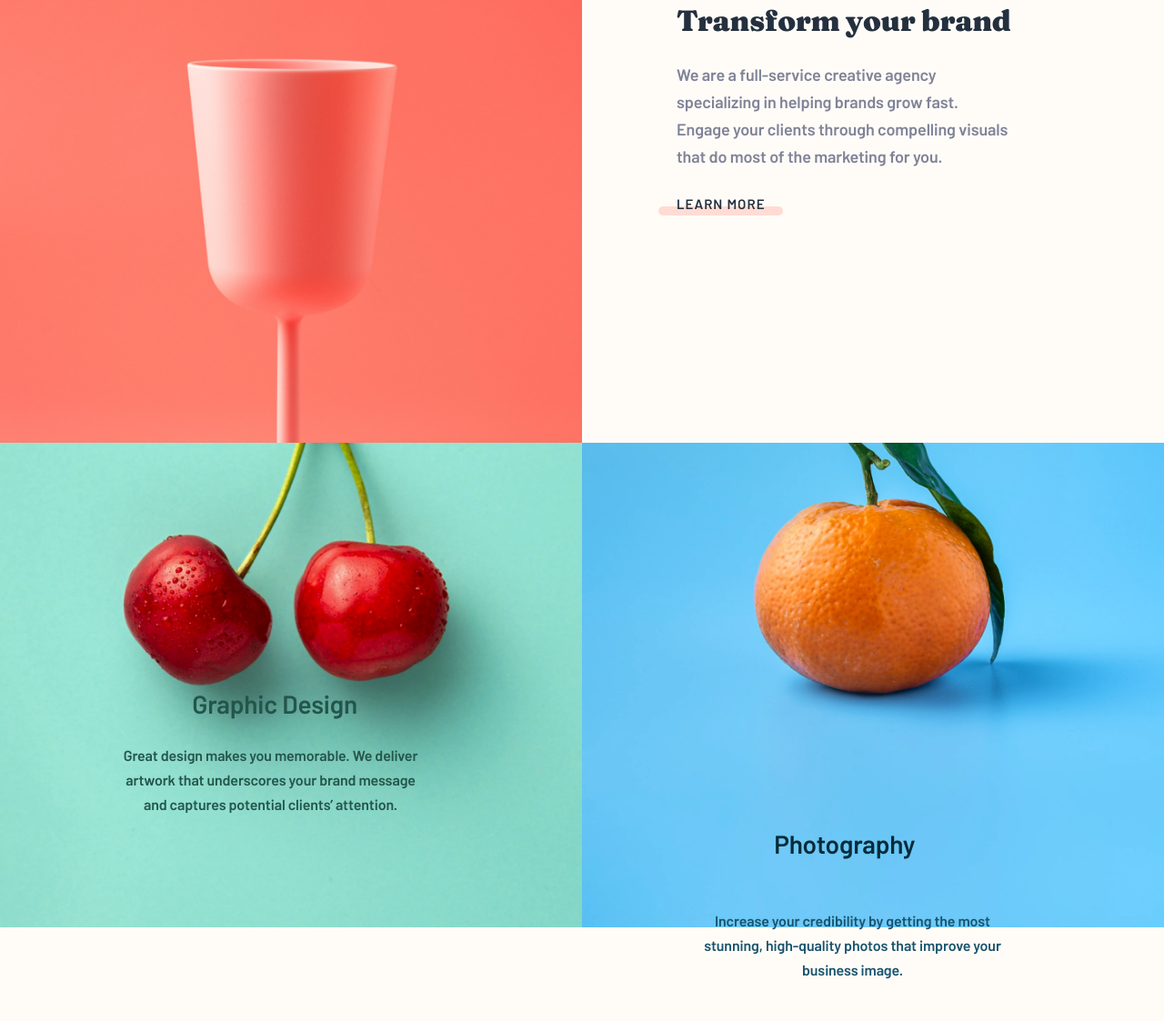
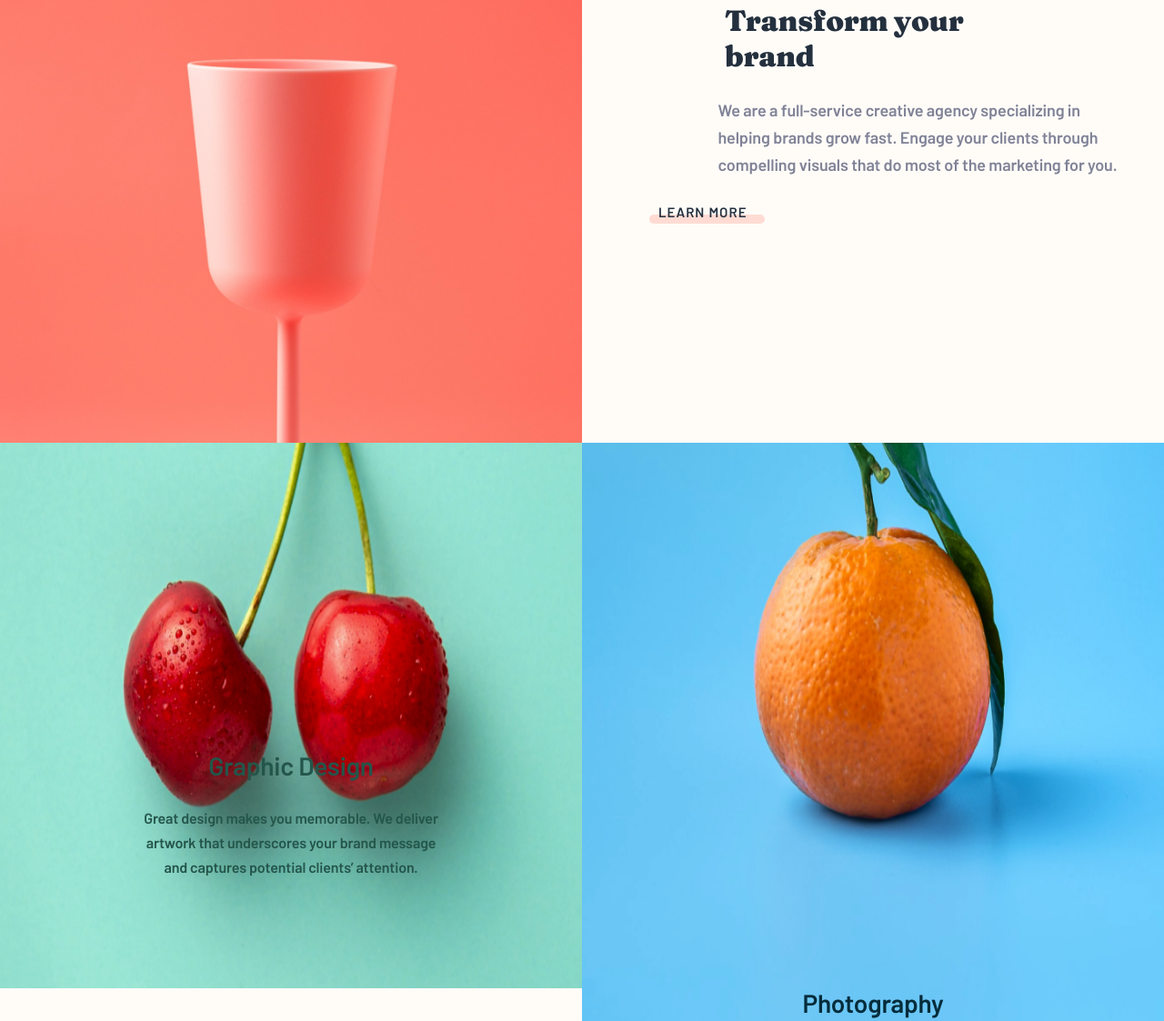
Before and after one commit to gujakupreishvili/sunnyside, a plain HTML site: page index.html in a window 1280 px wide. Shown: the part 1380-2503 px from the top of the page at 91% size. Drawn offline with Linux system fonts and the light colour scheme.

Commit message:
big change

```diff
--- a/style.css
+++ b/style.css
@@ -9,6 +9,7 @@ body{
   width: 100%;
   height: 100vh;
   background:#FFFCF8;
+  overflow-x: hidden;
 }
 header{
   display: flex;
@@ -454,6 +455,10 @@ footer{
     text-align: center;
     padding-top: 13px;
   }
+  #Contact:hover{
+    opacity: 0.25;
+
+  }
   .hamburger{
     display: none;
   }
@@ -478,25 +483,32 @@ footer{
   }
   .section1-text{
     width: 50%;
-    padding-left: 165px;
-    padding-right: 104px;
+    padding-left: 72px;
+    padding-right: 60px;
   }
   .section1-text h3{
    text-align: start;
-   width: 100%;
+   width: 360px;
+   margin-left: -75px;
   }
   .full-service{
     text-align: start;
-    width: 100%;
+    width: 445px;
   }
   .learn-more{
     width: 100%;
     align-self: self-start;
+    margin-left: -20px;
   }
   .section1-rect{
     align-self: start;
     width: 137px;
-    margin-left: -20px;
+    margin-left: -40px;
+    cursor: pointer;
+  }
+  .section1-rect:hover{
+    opacity: 1;
+    transition: 0.3s;
   }
   .section2{
     flex-direction: row;
@@ -511,57 +523,58 @@ footer{
   }
   .section2-text{
     width: 50%;
-    padding-right: 165px;
+    padding-right: 23pxpx;
     padding-left: 104px;
   }
   .section2-text h3{
     text-align: start;
-    width: 100%;
+    width: 360px;
+    margin-left: -70px;
   }
   .section2-rect{
     align-self: start;
-    width: 137px;
-    margin-left: -20px;
+    width: 127px;
+    margin-left: -30px;
+    cursor: pointer;
+  }
+  .section2-rect:hover{
+    opacity: 1;
+    transition: 0.3s;
   }
   .section3{
     display: flex;
     flex-direction: row;
+
+
   }
   .cheery-div{
     width: 50%;
-    background-image: url(./img/cherry-desktop.png);
+    background-image: url(./img/chery-des.png);
     background-repeat: no-repeat;
-    background-size: contain;
-    position: relative;
+    background-size: 100% 100vh;
   }
   .cheery-div h3{
-    position: absolute;
-    top: 45%;
-    left: 33%;
-
+    color: #24554A;
+    text-align: center;
+    font-family: Fraunces 9pt Soft;
+    font-size: 28px;
+    font-style: normal;
+    font-weight: 900;
+    line-height: normal;
+    letter-spacing: -0.2px;
   }
   .cheery-div p{
-    position: absolute;
-    top: 55%;
-    left: 20%;
     width: 339px;
+    margin-bottom: 120px;
   }
   .mandarin{
     width: 50%;
-    background-image: url(./img/mae-mu-vbAEHCrvXZ0-unsplash\ Copy.png);
+    background-image: url(./img/mandarin-desktop.png);
     background-repeat: no-repeat;
-    background-size: contain;
+    background-size:  100% 100vh;
     position: relative;
   }
-  .mandarin h3{
-    position: absolute;
-    top: 53%;
-    left: 33%;
-  }
   .mandarin p{
-    position: absolute;
-    top: 64%;
-    left: 20%;
     width: 339px;
   }
   .section4{
@@ -617,10 +630,4 @@ footer{
     width: 100%;
     margin-top: 120px;
   }
-
-
-
-
-
-
 }
```
Also changed, not shown: img/chery-des.png (added), img/mandarin-desktop.png (added).
